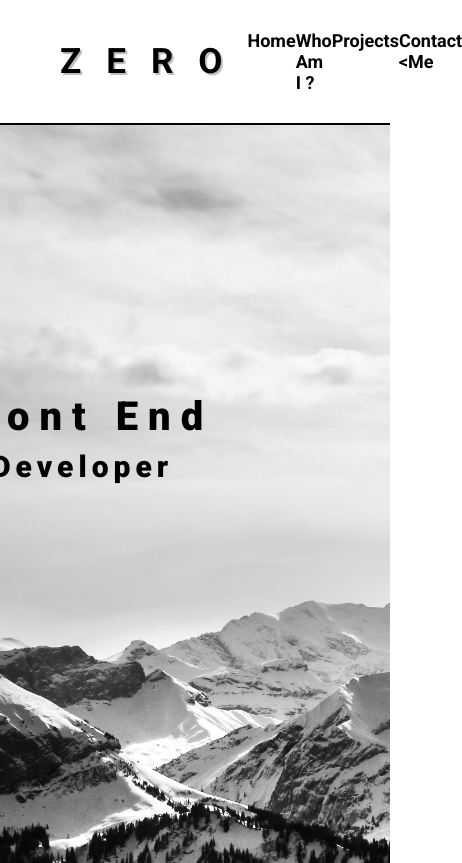
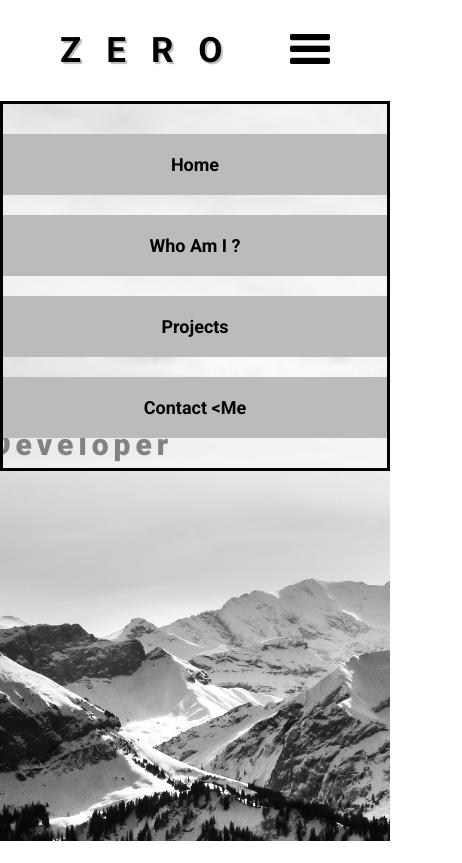
Before and after one commit to Zer0-Dark/portfolio, a React (Vite) app: page / in a window 390 px wide. Shown: the whole page, 462 px wide, since content can reach past the window. Built offline with nearby package versions, Linux system fonts and the light colour scheme.

Commit message:
adding the nav bar for the mobile

```diff
--- a/src/components/SharedNav.jsx
+++ b/src/components/SharedNav.jsx
@@ -1,25 +1,60 @@
 import { NavLink, Outlet } from "react-router-dom";
+import info from "../photos/more.png";
+import { useEffect, useState } from "react";
+function SharedNavBar() {
+    let [mobile, setMobile] = useState("nav-bar-items-mobile");
+    const [windowSize, setWindowSize] = useState(getWindowSize());
 
-function SharedNavBar(){
+    useEffect(() => {
+        function handleWindowResize() {
+            setWindowSize(getWindowSize());
+        }
 
-    return(
+        window.addEventListener("resize", handleWindowResize);
+
+        return () => {
+            window.removeEventListener("resize", handleWindowResize);
+        };
+    }, []);
+    function getWindowSize() {
+        const { innerWidth, innerHeight } = window;
+        return { innerWidth, innerHeight };
+    }
+
+
+    function settingMobile() {
+        if (mobile === "nav-bar-items-mobile") {
+            setMobile("nav-bar-items");
+        } else {
+            setMobile("nav-bar-items-mobile");
+        }
+    }
+    useEffect(() => {
+        if (windowSize.innerWidth > 900) {
+            setMobile("nav-bar-items");
+        }
+    }, [windowSize.innerWidth]);
+
+    return (
         <>
             <div className="nav-bar">
                 <div className="nav-bar-logo">
                     <h3>ZERO</h3>
                 </div>
-            <div className="nav-bar-items">
+                <div className={mobile}>
                     <NavLink to={"/"}>Home</NavLink>
                     <NavLink to={"about"}>Who Am I ?</NavLink>
                     <NavLink to={"projects"}>Projects</NavLink>
                     <NavLink to={"contact"}>{"Contact <Me"}</NavLink>
                 </div>
+                <button onClick={settingMobile} className="more-info">
+                    <img src={info}></img>
+                </button>
             </div>
 
             <Outlet></Outlet>
-
         </>
-    )
+    );
 }
 
 export default SharedNavBar;
--- a/src/index.css
+++ b/src/index.css
@@ -4,8 +4,10 @@
   box-sizing: border-box;
   font-family: "Roboto", sans-serif;
 }
+
 /* the navbar  */
 .nav-bar {
+  position: relative;
   display: flex;
   justify-content: space-between;
   align-items: center;
@@ -18,12 +20,41 @@
   letter-spacing: 25px;
   text-shadow: 2px 2px 1px #bbbbbb;
 }
-
+.nav-bar-items-mobile {
+  display: block;
+  position: absolute;
+  display: flex;
+  flex-direction: column;
+  top: 100%;
+  right: 50%;
+  z-index: 2;
+  text-align: center;
+  transform: translateX(50%);
+  background-color: rgba(255, 255, 255, 0.509);
+  width: 100%;
+  padding: 20px 0px;
+  border: 3px solid black;
+}
+.nav-bar-items-mobile a {
+  margin-top: 10px;
+  margin-bottom: 10px;
+  background-color: #bbbbbb;
+  padding: 20px;
+  text-decoration: none;
+  color: black;
+  font-size: 18px;
+  font-weight: bold;
+}
+.nav-bar-items-mobile a:hover {
+  background-color: black;
+  color: white;
+}
 .nav-bar-items {
   display: flex;
   width: 50%;
   justify-content: space-between;
 }
+
 .nav-bar-items a {
   text-decoration: none;
   color: black;
@@ -32,6 +63,36 @@
 }
 .nav-bar-items a:hover {
   color: #40e0d0;
+}
+.nav-bar button {
+  width: fit-content;
+  height: fit-content;
+  padding: 0px;
+  margin: 0px;
+  background-color: none;
+  border: none;
+  cursor: pointer;
+  background-color: white;
+  display: none;
+}
+.nav-bar img {
+  width: 40px;
+  background-color: white;
+  padding: 0px;
+  margin: 0px;
+}
+@media (max-width: 900px) {
+  .nav-bar-items {
+    display: none;
+  }
+  .nav-bar button {
+    display: block;
+  }
+}
+@media (min-width: 900px) {
+  .nav-bar-items-mobile {
+    display: none ;
+  }
 }
 
 /* The navbar end */
@@ -185,7 +246,7 @@
 }
 .projects-cards .card .card-img img {
   width: 375px;
-  height:210.94px;
+  height: 210.94px;
   /* border: 5px solid black; */
   transition: 0.5s;
   filter: blur(1px);
```
Also changed, not shown: src/photos/more.png (added). Lines whose indentation alone changed are shown as unchanged.
